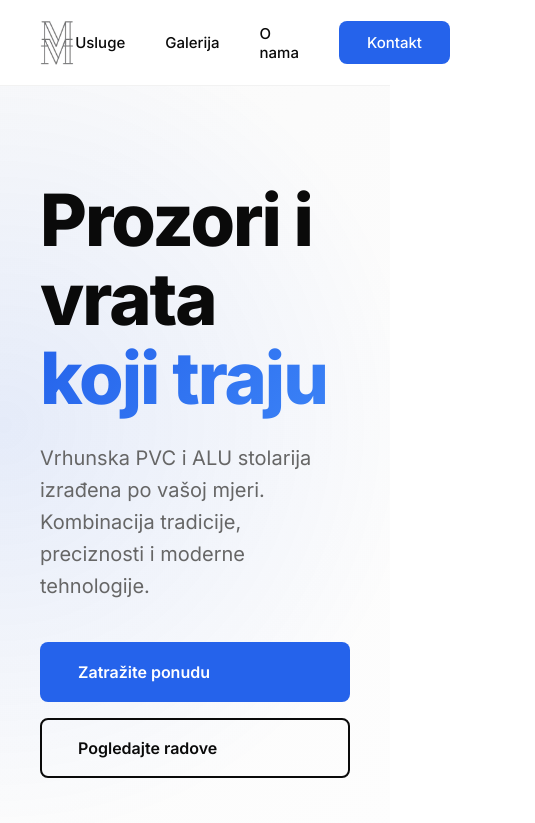
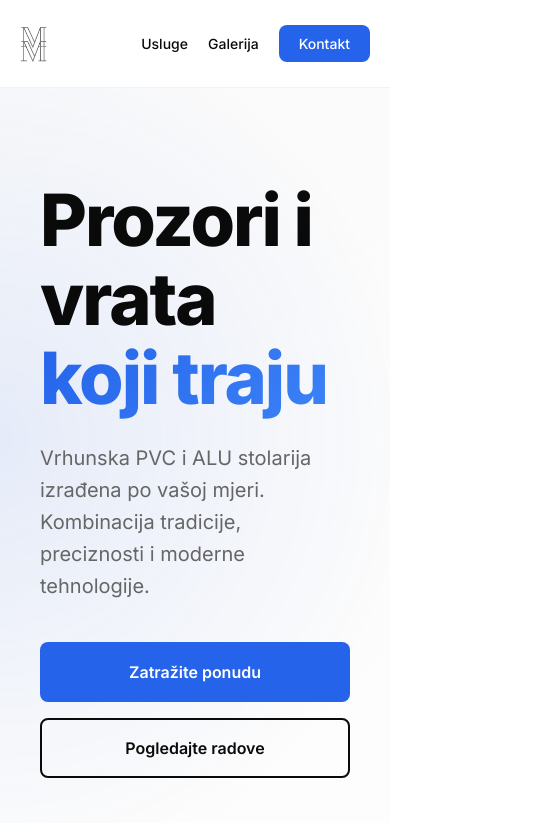
Before and after one commit to hrvojehusnjak/milas, a plain HTML site: page index.html in a window 390 px wide. Shown: the top 823 px of the page, 535 px wide, since content can reach past the window. Drawn offline with Linux system fonts and the light colour scheme.

Commit message:
Header responsiveness changes

```diff
--- a/index.html
+++ b/index.html
@@ -69,6 +69,15 @@
       }
     </script>
 
+    <script>
+      document.addEventListener("DOMContentLoaded", () => {
+        const header = document.querySelector(".header");
+        window.addEventListener("scroll", () => {
+          header.classList.toggle("scrolled", window.scrollY > 20);
+        });
+      });
+    </script>
+
     <link
       href="https://fonts.googleapis.com/css2?family=Inter:wght@400;500;600;700;800&display=swap"
       rel="stylesheet"
@@ -96,6 +105,13 @@
         --gray: #f5f5f5;
         --gray-mid: #666;
         --shadow: rgba(0, 0, 0, 0.1);
+        --header-height: 88px;
+      }
+
+      html,
+      body {
+        max-width: 100%;
+        overflow-x: hidden;
       }
 
       body {
@@ -111,17 +127,24 @@
         top: 0;
         left: 0;
         right: 0;
-        z-index: 100;
-        background: rgba(255, 255, 255, 0.95);
-        backdrop-filter: blur(20px);
+        height: var(--header-height);
+        z-index: 1000;
+        background: rgba(255, 255, 255, 0.98);
+        backdrop-filter: blur(16px);
         border-bottom: 1px solid rgba(0, 0, 0, 0.05);
         transition: transform 0.3s ease;
       }
 
+      .header.scrolled {
+        box-shadow: 0 8px 30px rgba(0, 0, 0, 0.08);
+        transition: box-shadow 0.3s ease;
+      }
+
       .header-content {
+        height: 100%;
         max-width: 1400px;
         margin: 0 auto;
-        padding: 20px 40px;
+        padding: 0 clamp(20px, 4vw, 40px);
         display: flex;
         align-items: center;
         justify-content: space-between;
@@ -155,15 +178,15 @@
 
       .nav {
         display: flex;
-        gap: 40px;
         align-items: center;
+        gap: clamp(20px, 3vw, 40px);
       }
 
       .nav a {
         text-decoration: none;
         color: var(--dark);
         font-weight: 500;
-        font-size: 15px;
+        font-size: clamp(14px, 1.2vw, 15px);
         transition: color 0.2s;
         position: relative;
       }
@@ -190,7 +213,7 @@
       .cta-btn {
         background: var(--accent);
         color: var(--light) !important;
-        padding: 12px 28px;
+        padding: clamp(10px, 1.2vw, 12px) clamp(20px, 2vw, 28px);
         border-radius: 8px;
         font-weight: 600;
         transition: all 0.3s;
@@ -962,10 +985,6 @@
           gap: 32px;
         }
 
-        .nav {
-          display: none;
-        }
-
         .section-header {
           flex-direction: column;
           align-items: flex-start;
@@ -973,7 +992,21 @@
         }
       }
 
+      @media (max-width: 1200px) {
+        .logo img {
+          height: 40px;
+        }
+
+        .logo .tag {
+          font-size: 10px !important;
+        }
+      }
+
       @media (max-width: 480px) {
+        .logo img {
+          height: 36px;
+        }
+
         .title {
           display: none !important;
         }
@@ -984,6 +1017,7 @@
 
         .hero-ctas {
           flex-direction: column;
+          text-align: center;
         }
 
         .hero-stats {
@@ -1022,7 +1056,6 @@
         <nav class="nav">
           <a href="services.html">Usluge</a>
           <a href="gallery.html">Galerija</a>
-          <a href="#about">O nama</a>
           <a href="#contact" class="cta-btn">Kontakt</a>
         </nav>
       </div>
@@ -1260,7 +1293,6 @@
         </div>
         <div class="footer-col">
           <h4>Tvrtka</h4>
-          <a href="#about">O nama</a>
           <a href="gallery.html">Galerija</a>
           <a href="#contact">Kontakt</a>
         </div>
```
Also changed, not shown: gallery.html (+49 -8 lines), services.html (+49 -8 lines).
